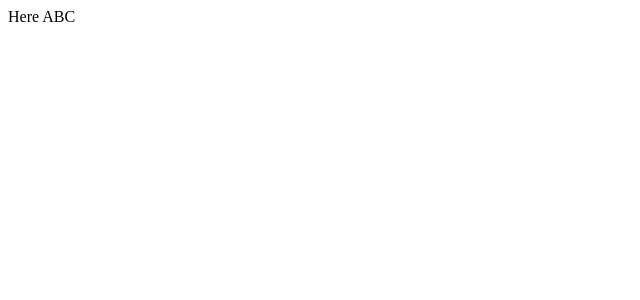
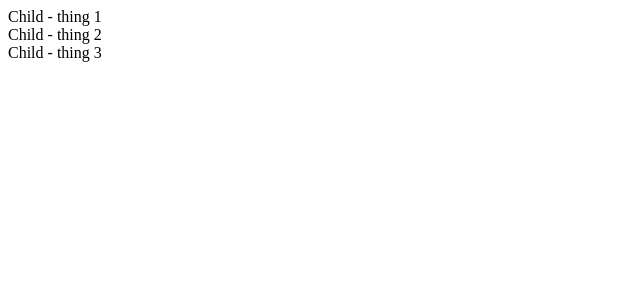
Before and after one commit to DoWhileNotDone/react-practice, a React app: page / in a window 1280 px wide. Shown: the top 300 px of the page, without its empty margins (0-640 px from the left). Built offline with nearby package versions, Linux system fonts and the light colour scheme; the HTML template or start-up script is replaced by a standard one.

Commit message:
* Add Additional Components * Add typescript type definitions * Add context

```diff
--- a/src/components/App.tsx
+++ b/src/components/App.tsx
@@ -1,11 +1,48 @@
-import React from 'react';
+import React, { createContext, useContext } from 'react';
+import { Child } from './Child';
+import { Parent } from './Parent';
+import {
+  thing as thingType,
+  thingsContext as thingsContextType,
+} from './typeDefs';
+
+const ThingsContext = createContext<thingsContextType|undefined>({
+    things: [], // set a default value
+    toggleContext: () => { console.log(1234) },
+} as thingsContextType|undefined)
+
+const useThingsContext = () => {
+  const context = useContext(ThingsContext)
+  if (context === undefined) {
+    throw new Error('useThingsContext must be used within a ThingsProvider')
+  }
+  return context
+};
+
+const ThingsProvider = ThingsContext.Provider;
 
 const App = () => {
+
+  const things: Array<thingType> = [
+    {id: 1, name: 'thing 1', length: 5},
+    {id: 2, name: 'thing 2', length: 2},
+    {id: 3, name: 'thing 3', length: 6},
+    {id: 4, name: 'thing 4', length: 10},
+    {id: 5, name: 'thing 5', length: 1}
+  ];
+
   return (
-      <div>
-          Here ABC
-      </div>
+    <ThingsProvider value={{...useThingsContext(), things}}>
+      <Parent>
+          {[1,2,3].map(index => {
+            return <Child key={index} index={index}></Child>
+          })}
+      </Parent>
+    </ThingsProvider>
   );
 };
 
-export default App;
+export {
+  App,
+  useThingsContext
+};
--- /dev/null
+++ b/src/components/Child.tsx
@@ -0,0 +1,22 @@
+import React from 'react';
+import { useThingsContext } from './App';
+import { thing as thingType} from './typeDefs';
+type ChildProps = {
+  /** Iteration Key */
+ key: number;
+ /** Iteration Index */
+ index: number;
+}
+
+const Child = ({ index }: ChildProps) => {
+
+  const context = useThingsContext();
+  const thing: thingType|undefined = context.things.find(thing => thing.id === index);
+  return (
+      <div>
+          { `Child - ${thing?.name ?? 'not found'}` }
+      </div>
+  );
+};
+
+export { Child };
--- /dev/null
+++ b/src/components/Parent.tsx
@@ -0,0 +1,16 @@
+import React from 'react';
+
+type ParentProps = {
+   /** Parent Component Props Children */
+  children: React.ReactNode;
+}
+
+const Parent = ({ children }: ParentProps ) => {
+  return (
+      <div>
+         { children }
+      </div>
+  );
+};
+
+export { Parent };
--- /dev/null
+++ b/src/components/typeDefs.tsx
@@ -0,0 +1,14 @@
+export type thing = {
+  id: number;
+  name: string;
+  length: number;
+};
+
+export type toggleContext = () => void;
+
+export type thingsContext = {
+  /** Toggle Context Function */
+  toggleContext: toggleContext;
+  /** Array of Things */
+  things: Array<thing>;
+}
--- a/src/index.tsx
+++ b/src/index.tsx
@@ -1,5 +1,5 @@
 import React from 'react';
 import ReactDOM from 'react-dom';
-import App from './components/App';
+import { App } from './components/App';
 
 ReactDOM.render(<App />, document.getElementById('root'));
```
Also changed, not shown: 2 other files (tests, documents, lock files or other folders).
